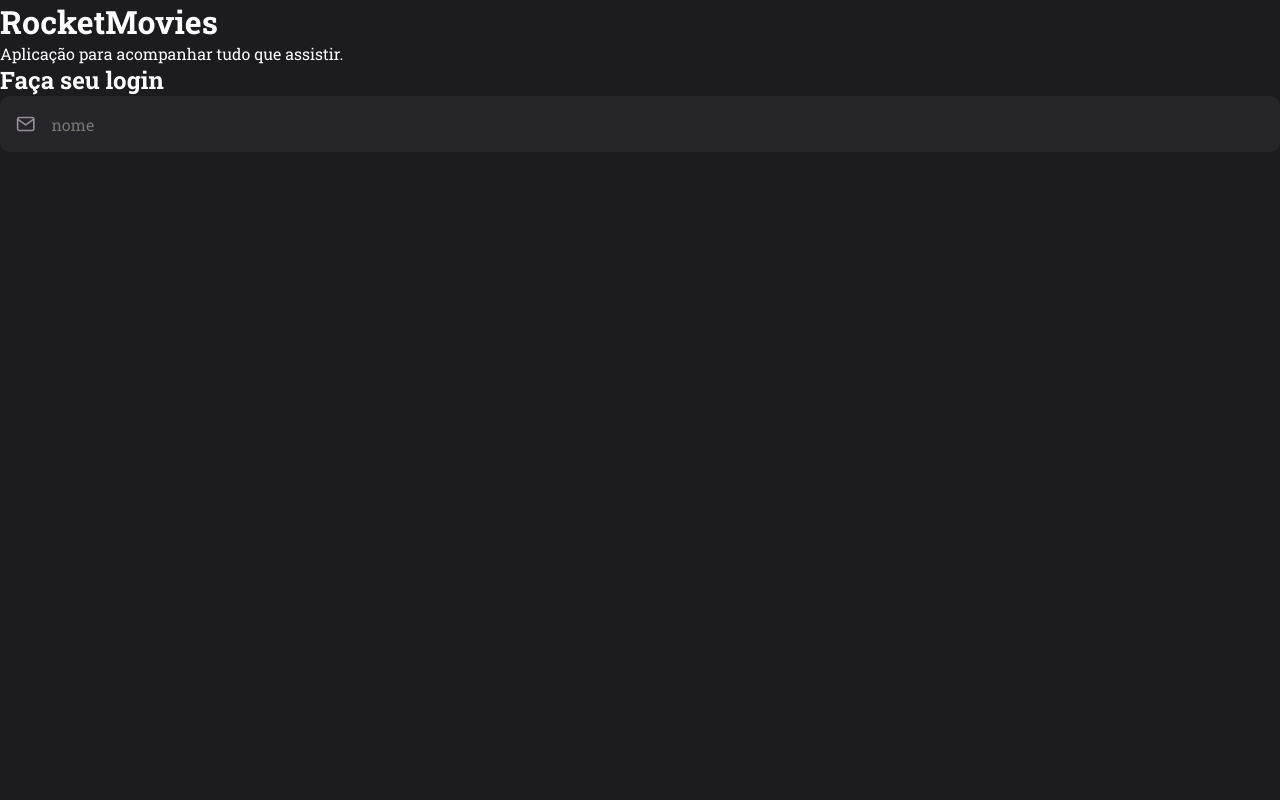
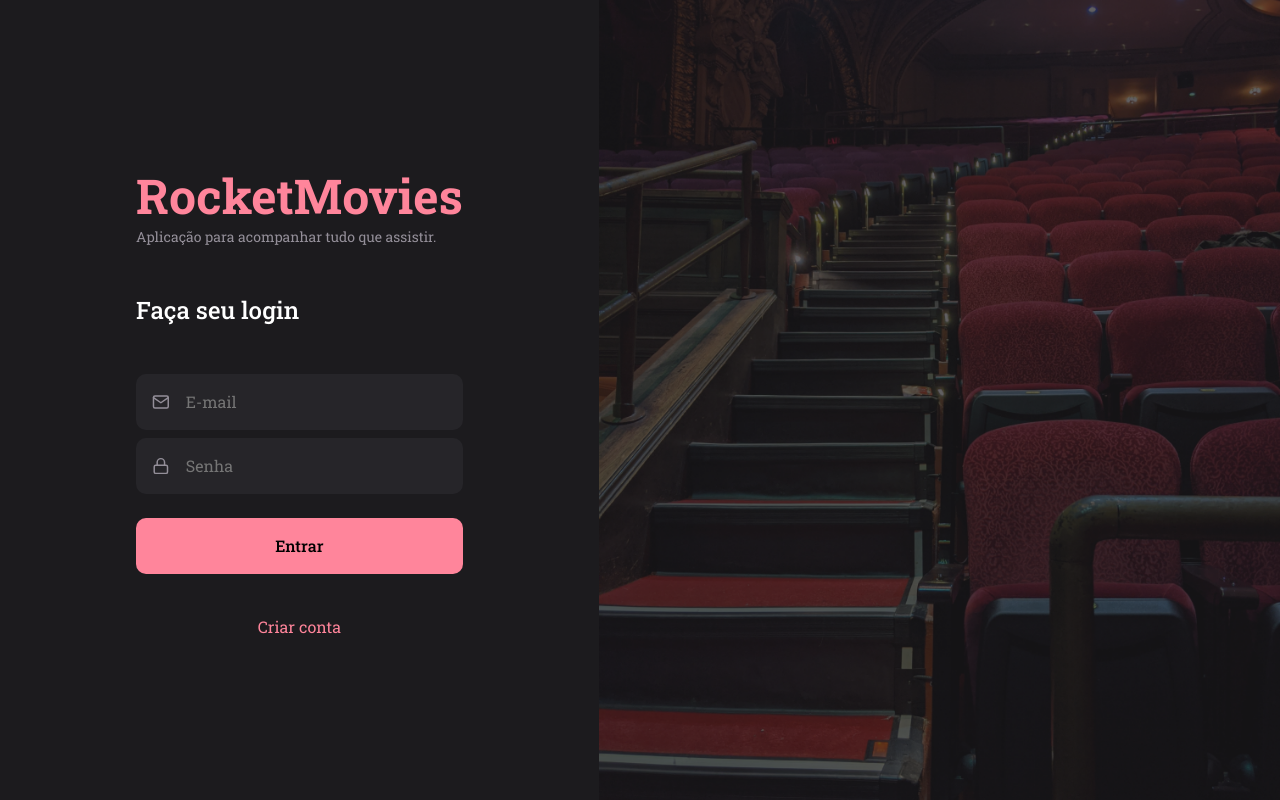
Before and after one commit to lucas-gabryel/RocketMovies, a React (Vite) app: page / in a window 1280 px wide. Built offline with nearby package versions, Linux system fonts and the light colour scheme.

Commit message:
signin finished

```diff
--- a/src/components/Input/styles.js
+++ b/src/components/Input/styles.js
@@ -9,6 +9,7 @@ export const Container = styled.div`
     color: ${({ theme }) => theme.COLORS.PARAGRAPH};
 
     border-radius: 10px;
+    margin-bottom: 8px;
 
 
     > input {
--- a/src/pages/SignIn/index.jsx
+++ b/src/pages/SignIn/index.jsx
@@ -1,19 +1,27 @@
-import { Container } from "./styles";
+import { Container, Form, Background } from "./styles";
 
-import { FiMail } from "react-icons/fi";
+import { FiLock, FiMail } from "react-icons/fi";
 
 import { Input } from "../../components/Input"
+import { Button } from "../../components/Button";
 
 export function SignIn(){
     return(
         <Container>
+            <Form>
             <h1>RocketMovies</h1>
             <p>Aplicação para acompanhar tudo que assistir.</p>
 
             <h2>Faça seu login</h2>
 
-            <Input icon={FiMail} placeholder="nome"/>
+            <Input icon={FiMail} placeholder="E-mail"/>
+            <Input icon={FiLock} placeholder="Senha"/>
 
+            <Button title="Entrar"/>
+
+            <a href="/">Criar conta</a>
+            </Form>
+            <Background />
         </Container>
     )
 }
--- a/src/pages/SignIn/styles.js
+++ b/src/pages/SignIn/styles.js
@@ -1,5 +1,52 @@
 import styled from "styled-components";
 
+import saladecinema from "../../assets/saladecinema.png"
+
 export const Container = styled.div`
+    height: 100vh;
 
+    display: flex;
+    align-items: stretch;
 `;
+
+export const Form = styled.form`
+    padding: 0 136px;
+    display: flex;
+    flex-direction: column;
+    justify-content: center;
+
+    > h1 {
+        font-size: 48px;
+        font-weight: 700;
+        color: ${({ theme}) => theme.COLORS.PINK};
+    }
+
+    > p {
+        font-size: 14px;
+        font-weight: 400;
+        color: ${({ theme }) => theme.COLORS.PARAGRAPH};
+    }
+
+    > h2 {
+        font-size: 24px;
+        font-weight: 500;
+        color: ${({ theme }) => theme.COLORS.WHITE};
+
+        margin-block: 48px;
+    }
+
+    > a {
+        font-size: 16px;
+        font-weight: 400;
+        color: ${({ theme}) => theme.COLORS.PINK};
+
+        margin-top: 42px;
+        text-align: center;
+    }
+`;
+
+export const Background = styled.div`
+    flex: 1;
+    background: url(${saladecinema}) no-repeat center center;
+    background-size: cover;
+`;
```
Also changed, not shown: src/assets/saladecinema.png (added).
